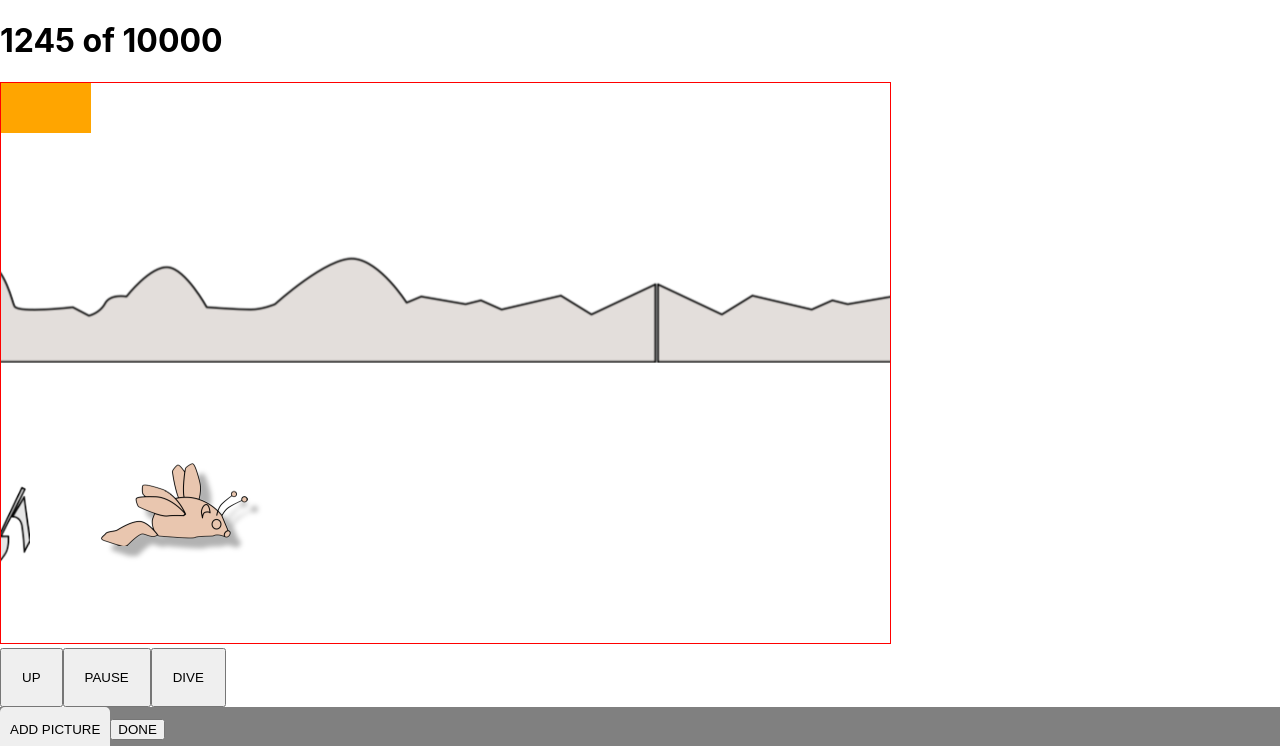
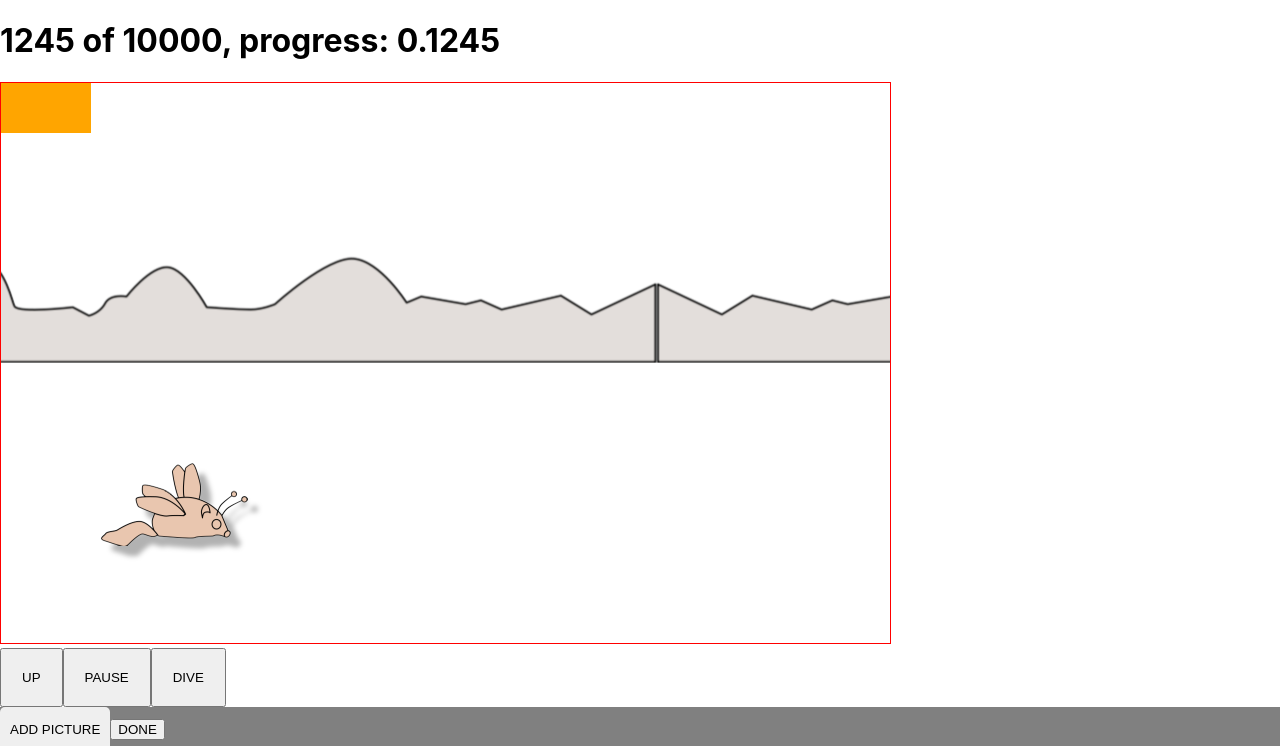
Before and after one commit to chrisdennett/tizzie-whizie-fly, a React (Create React App) app: page / in a window 1280 px wide. Shown: the top 746 px of the page. Built offline with nearby package versions, Linux system fonts and the light colour scheme.

Commit message:
Added progress value for lake svg to use.

```diff
--- a/src/game/Game.js
+++ b/src/game/Game.js
@@ -37,7 +37,8 @@ export const Game = ({ spriteData, gameState, setGameState }) => {
   return (
     <div>
       <h1>
-        {gameState.gameTick} of {gameState.duration}
+        {gameState.gameTick} of {gameState.duration}, progress:{" "}
+        {gameState.progress}
       </h1>
       <GameCanvas
         spriteCanvas={spriteData.canvas}
--- a/src/game/gameState.js
+++ b/src/game/gameState.js
@@ -43,6 +43,7 @@ export const spriteData = {
 const msPerFrame = 1;
 const totalDurationSeconds = 10;
 const msPerSecond = 1000;
+const frequencyOfObstaclesMs = 3000;
 const durationMs = totalDurationSeconds * (msPerSecond / msPerFrame);
 
 export const defaultGameState = {
@@ -50,6 +51,8 @@ export const defaultGameState = {
   msPerFrame,
   duration: durationMs,
   gameOver: false,
+  frequencyOfObstaclesMs,
+  progress: 0,
 
   gameW: 1089,
   gameH: 760,
@@ -93,10 +96,12 @@ export const getNextGameState = (prevGameState, goUp, goDown) => {
 function getGameProgress(prevGameState) {
   const newGameTick = prevGameState.gameTick + 1;
   const newGameOver = newGameTick >= prevGameState.duration;
+  const newProgress = newGameTick / prevGameState.duration;
 
   return {
     gameTick: newGameTick,
     gameOver: newGameOver,
+    progress: newProgress,
   };
 }
 
@@ -115,7 +120,14 @@ function getObstacleState(prevGameState) {
   const currBoat = spriteData.boat;
 
   if (newVal < 0 - currBoat.w) {
-    newVal = 800;
+    const setOffNewObstacle =
+      prevGameState.gameTick % prevGameState.frequencyOfObstaclesMs === 0;
+
+    if (setOffNewObstacle) {
+      newVal = 800;
+    } else {
+      return { boatX: prevGameState.boatX };
+    }
   }
 
   return { boatX: newVal };
```
